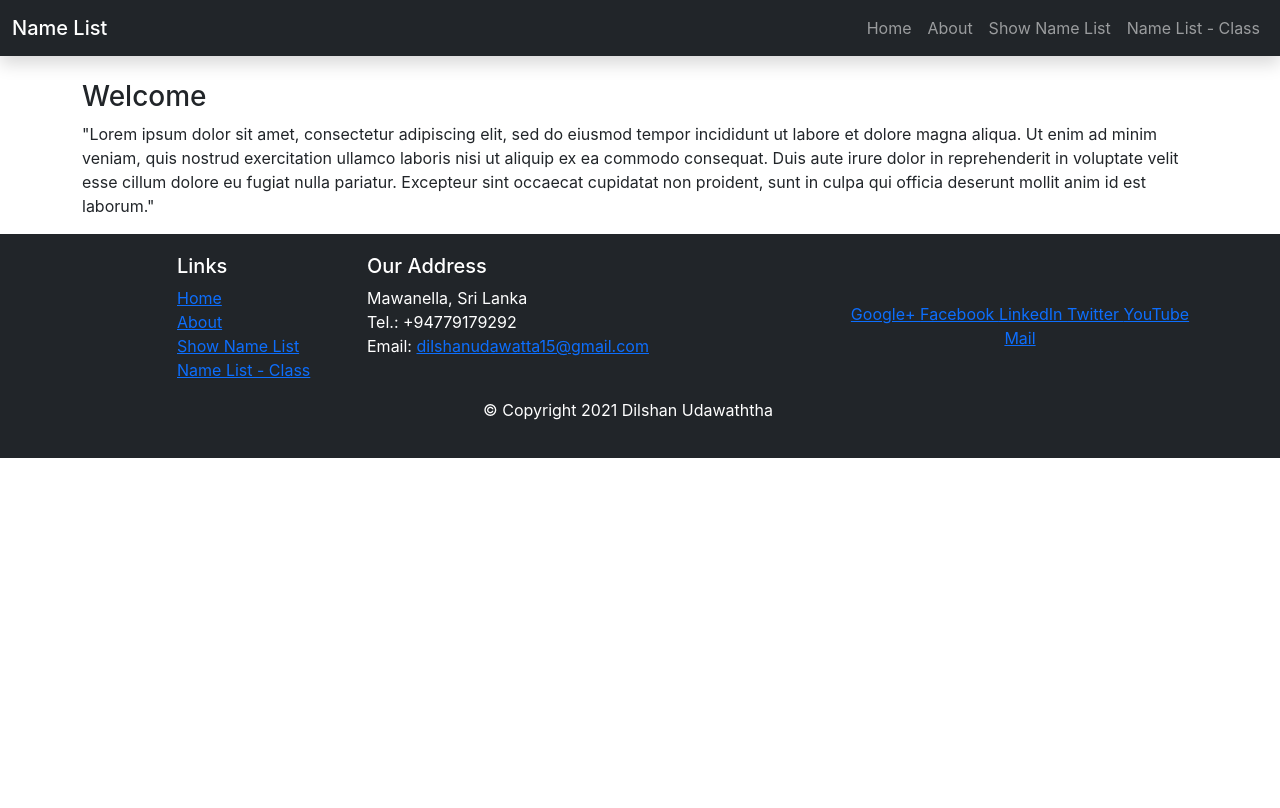
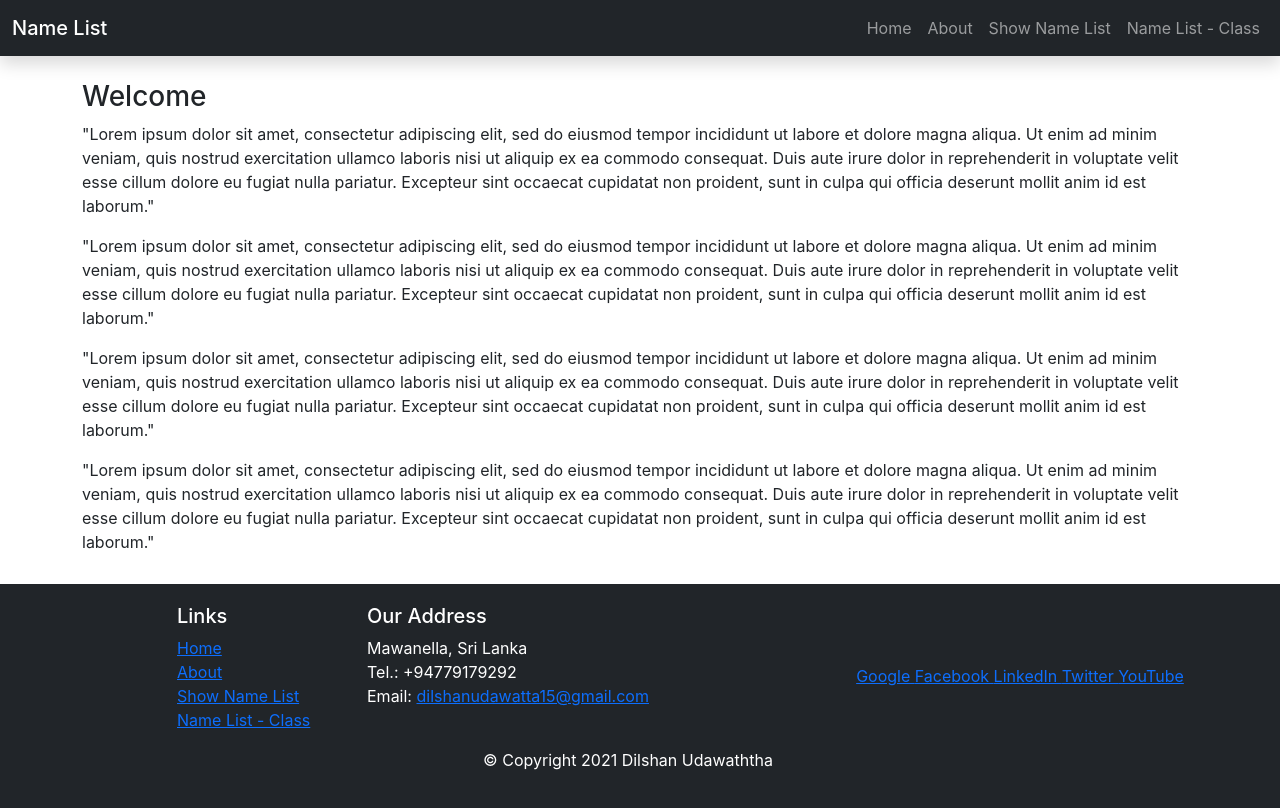
Before and after one commit to ViduraRandika/Random-User-Generator-React, a React (Create React App) app: page / in a window 1280 px wide. Built offline with nearby package versions, Linux system fonts and the light colour scheme.

Commit message:
NameListC class component created

```diff
--- a/src/App.js
+++ b/src/App.js
@@ -6,6 +6,7 @@ import HeaderBar from "./components/HeaderBar/HeaderBar";
 import Home from "./components/pages/Home/Home";
 import About from "./components/pages/About/About";
 import Footer from "./components/Footer/Footer";
+import NameListC from "./components/pages/NameListC/NameListC";
 
 function App() {
   return (
@@ -16,6 +17,7 @@ function App() {
             <Route path="/" element={<Home />} />
             <Route path="about" element={<About />} />
             <Route path="namelist" element={<NameList />} />
+            <Route path="namelistc" element={<NameListC />} />
           </Routes>
           <Footer/>
       </BrowserRouter>
--- a/src/components/Footer/Footer.css
+++ b/src/components/Footer/Footer.css
@@ -1,6 +1,6 @@
 .footer {
 	/* background-color: #D1C4E9; */
-	margin: 0px auto;
+	margin: 30px 0px 0px 0px;
 	padding: 20px 0px 20px 0px;
 	color: white;
 }
--- a/src/components/Footer/Footer.js
+++ b/src/components/Footer/Footer.js
@@ -27,12 +27,11 @@ function Footer(){
                     </div>
                     <div class="col-12 col-sm-4 align-self-center">
                     <div class="text-center">
-                        <Link to="#">Google+ </Link>
+                        <Link to="#">Google </Link>
                         <Link to="#">Facebook </Link>
                         <Link to="#">LinkedIn </Link>
                         <Link to="#">Twitter </Link>
                         <Link to="#">YouTube </Link>
-                        <Link to="#">Mail </Link>
                     </div>
                 </div>
                 <div class="row justify-content-center">
--- a/src/components/pages/About/About.js
+++ b/src/components/pages/About/About.js
@@ -15,6 +15,36 @@ function About(){
                     occaecat cupidatat non proident, sunt in culpa qui officia
                     deserunt mollit anim id est laborum."
                 </p>
+                <p>
+                    "Lorem ipsum dolor sit amet, consectetur adipiscing elit,
+                    sed do eiusmod tempor incididunt ut labore et dolore magna
+                    aliqua. Ut enim ad minim veniam, quis nostrud exercitation
+                    ullamco laboris nisi ut aliquip ex ea commodo consequat.
+                    Duis aute irure dolor in reprehenderit in voluptate velit
+                    esse cillum dolore eu fugiat nulla pariatur. Excepteur sint
+                    occaecat cupidatat non proident, sunt in culpa qui officia
+                    deserunt mollit anim id est laborum."
+                </p>
+                <p>
+                    "Lorem ipsum dolor sit amet, consectetur adipiscing elit,
+                    sed do eiusmod tempor incididunt ut labore et dolore magna
+                    aliqua. Ut enim ad minim veniam, quis nostrud exercitation
+                    ullamco laboris nisi ut aliquip ex ea commodo consequat.
+                    Duis aute irure dolor in reprehenderit in voluptate velit
+                    esse cillum dolore eu fugiat nulla pariatur. Excepteur sint
+                    occaecat cupidatat non proident, sunt in culpa qui officia
+                    deserunt mollit anim id est laborum."
+                </p>
+                <p>
+                    "Lorem ipsum dolor sit amet, consectetur adipiscing elit,
+                    sed do eiusmod tempor incididunt ut labore et dolore magna
+                    aliqua. Ut enim ad minim veniam, quis nostrud exercitation
+                    ullamco laboris nisi ut aliquip ex ea commodo consequat.
+                    Duis aute irure dolor in reprehenderit in voluptate velit
+                    esse cillum dolore eu fugiat nulla pariatur. Excepteur sint
+                    occaecat cupidatat non proident, sunt in culpa qui officia
+                    deserunt mollit anim id est laborum."
+                </p>
             </div>
         </React.Fragment>
     );
--- a/src/components/pages/Home/Home.js
+++ b/src/components/pages/Home/Home.js
@@ -15,6 +15,36 @@ function Home(){
                     occaecat cupidatat non proident, sunt in culpa qui officia
                     deserunt mollit anim id est laborum."
                 </p>
+                <p>
+                    "Lorem ipsum dolor sit amet, consectetur adipiscing elit,
+                    sed do eiusmod tempor incididunt ut labore et dolore magna
+                    aliqua. Ut enim ad minim veniam, quis nostrud exercitation
+                    ullamco laboris nisi ut aliquip ex ea commodo consequat.
+                    Duis aute irure dolor in reprehenderit in voluptate velit
+                    esse cillum dolore eu fugiat nulla pariatur. Excepteur sint
+                    occaecat cupidatat non proident, sunt in culpa qui officia
+                    deserunt mollit anim id est laborum."
+                </p>
+                <p>
+                    "Lorem ipsum dolor sit amet, consectetur adipiscing elit,
+                    sed do eiusmod tempor incididunt ut labore et dolore magna
+                    aliqua. Ut enim ad minim veniam, quis nostrud exercitation
+                    ullamco laboris nisi ut aliquip ex ea commodo consequat.
+                    Duis aute irure dolor in reprehenderit in voluptate velit
+                    esse cillum dolore eu fugiat nulla pariatur. Excepteur sint
+                    occaecat cupidatat non proident, sunt in culpa qui officia
+                    deserunt mollit anim id est laborum."
+                </p>
+                <p>
+                    "Lorem ipsum dolor sit amet, consectetur adipiscing elit,
+                    sed do eiusmod tempor incididunt ut labore et dolore magna
+                    aliqua. Ut enim ad minim veniam, quis nostrud exercitation
+                    ullamco laboris nisi ut aliquip ex ea commodo consequat.
+                    Duis aute irure dolor in reprehenderit in voluptate velit
+                    esse cillum dolore eu fugiat nulla pariatur. Excepteur sint
+                    occaecat cupidatat non proident, sunt in culpa qui officia
+                    deserunt mollit anim id est laborum."
+                </p>
             </div>
         </React.Fragment>
     );
--- a/src/components/pages/NameListC/NameListC.js
+++ b/src/components/pages/NameListC/NameListC.js
@@ -1,5 +1,11 @@
 import React,{Component} from 'react';
 
 class NameListC extends Component{
+    render(){
+        return(
+            <h1>Class Component</h1>
+        )
+    }
+}
 
-}
+export default NameListC;
```
